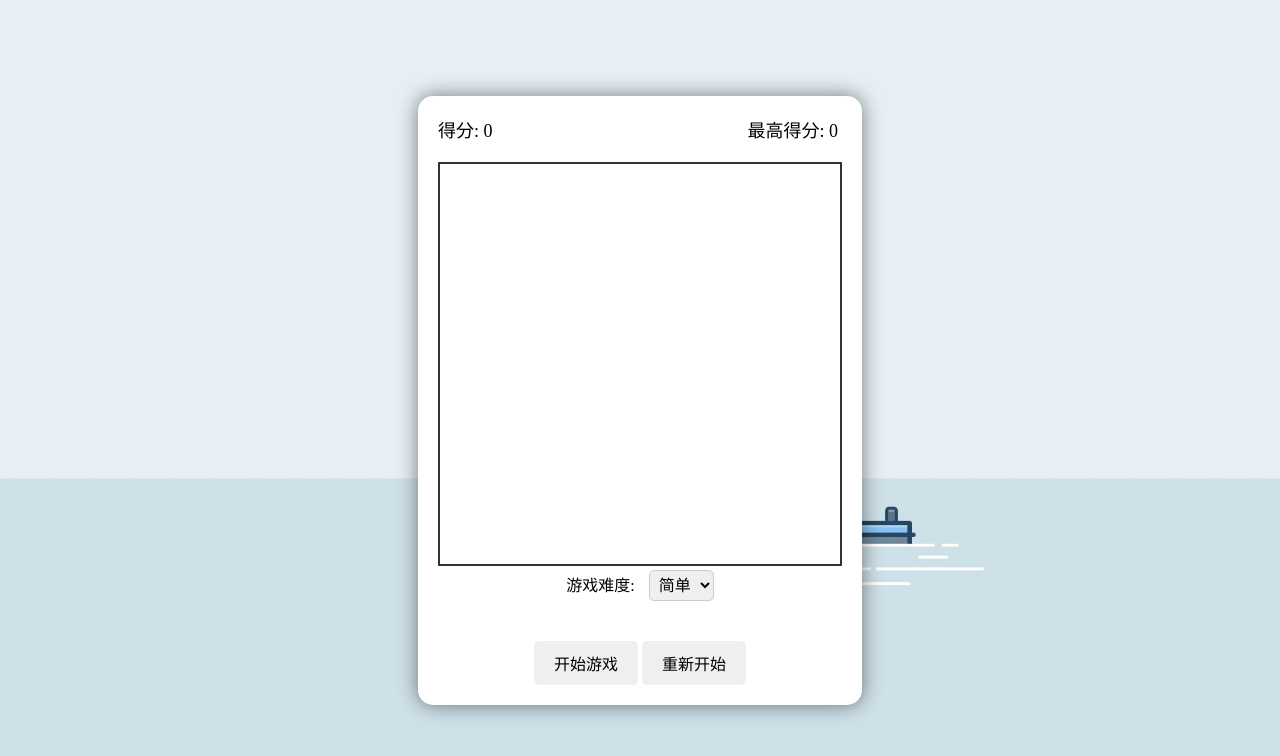
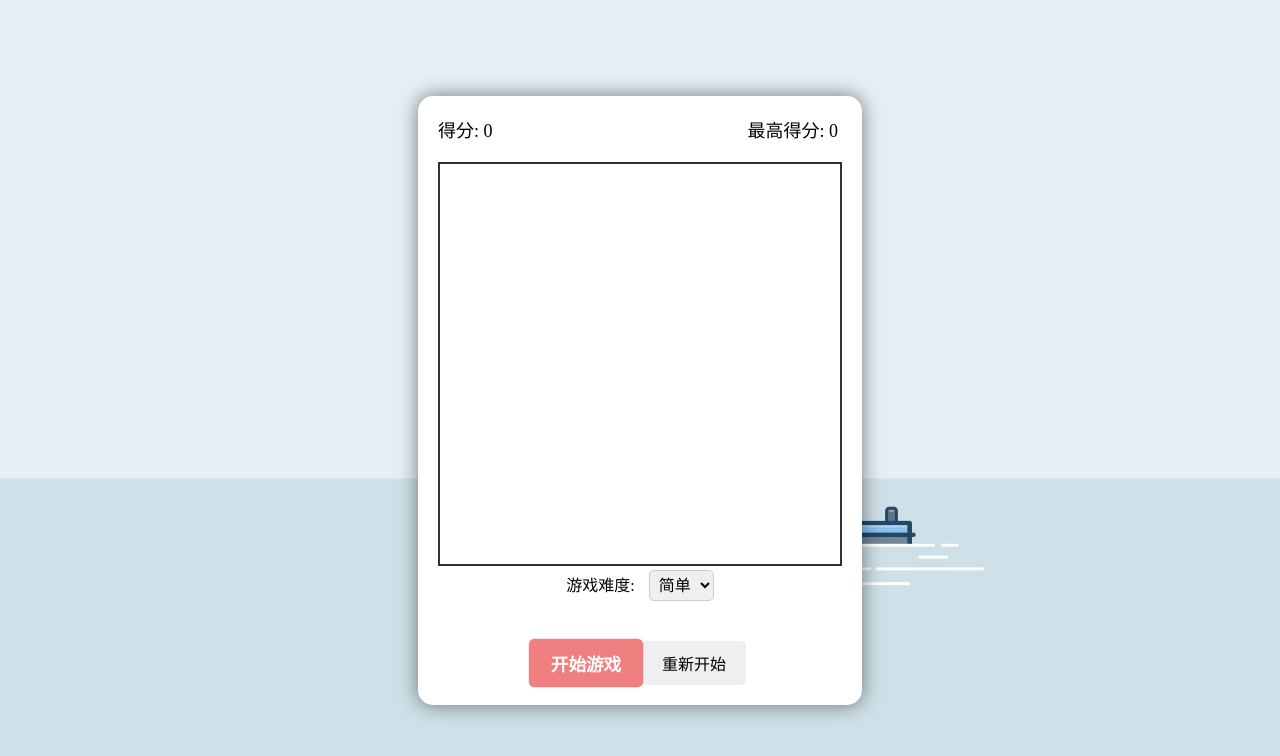
Before and after one commit to Nicole880501/snake, a plain HTML site: page index.html in a window 1280 px wide. In both pictures the pointer is over the button "开始游戏". Drawn offline with Linux system fonts and the light colour scheme.

Commit message:
修改css样式

```diff
--- a/static/styles.css
+++ b/static/styles.css
@@ -4,7 +4,6 @@ body {
     align-items: center;
     height: 100vh;
     margin: 0;
-    background-color: #f2f2f2;
     background-image: url("./img/bg.jpg");
     background-size: cover;
 }
@@ -20,6 +19,7 @@ body {
 
 #header {
     display: flex;
+    /* 均匀铺满主轴 */
     justify-content: space-between;
     align-items: center;
     width: 400px;
@@ -60,5 +60,20 @@ body {
     cursor: pointer;
     border: none;
     border-radius: 5px;
-    transition: background-color 0.3s, box-shadow 0.3s;
 }
+
+#startBtn:hover {
+    color: white;
+    background-color: lightcoral;
+    font-weight: bolder;
+    transform: scale(1.1);
+    transition: 400ms;
+}
+
+#resetBtn:hover {
+    color: white;
+    font-weight: bolder;
+    background-color: lightcoral;
+    transform: scale(1.1);
+    transition: 400ms;
+}
```
